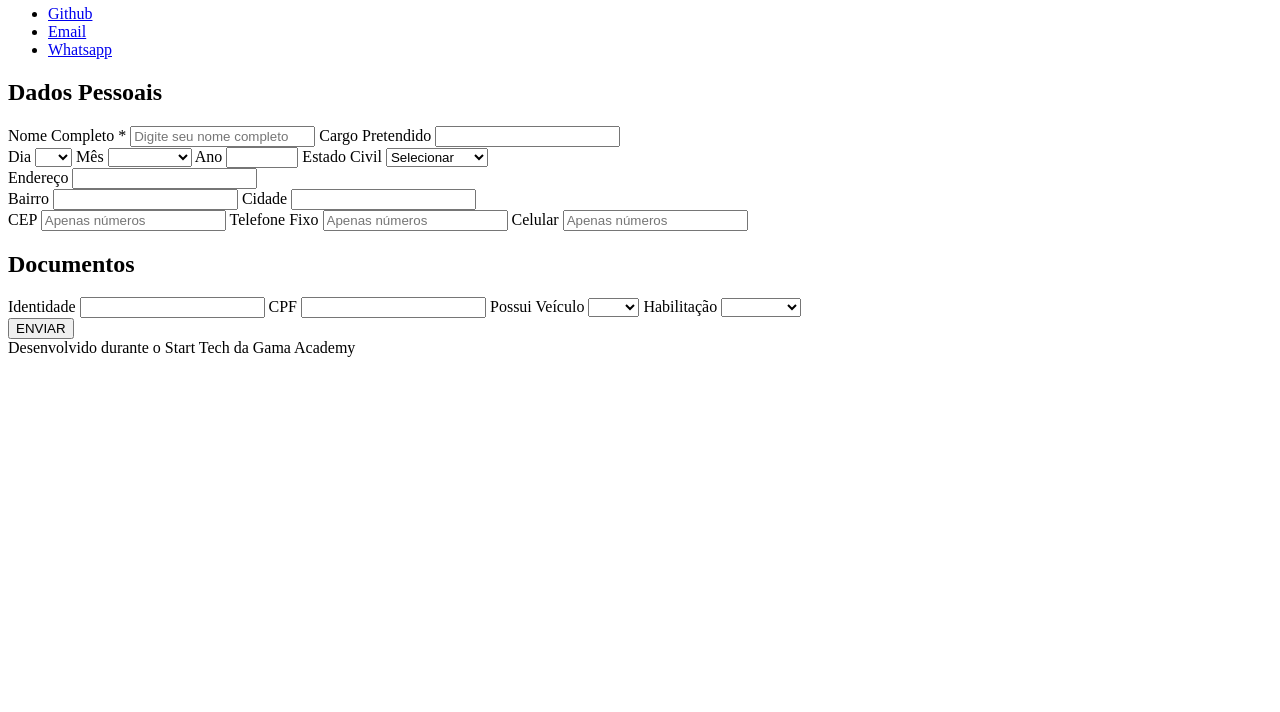
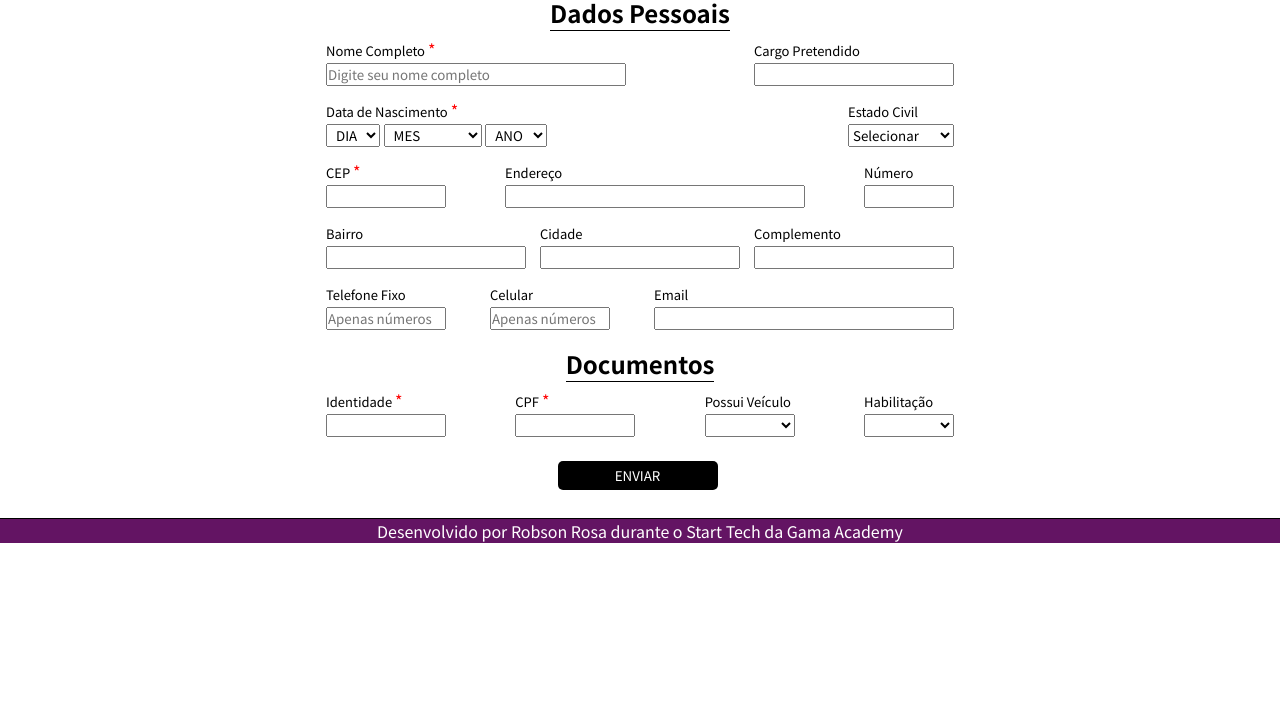
Before and after one commit to eurobsonrosa/formulario-jobsnet, a plain HTML site: page index.html in a window 1280 px wide. Shown: the part 88-800 px from the top of the page. Drawn offline with Linux system fonts and the light colour scheme.

Commit message:
formulário estilizado

```diff
--- a/index.html
+++ b/index.html
@@ -1,6 +1,6 @@
 <!DOCTYPE html>
 <html lang="pt-br">
-<link rel="stylesheet" href="style.css">
+
 
 <head>
     <meta charset="UTF-8">
@@ -8,13 +8,19 @@
     <meta name="viewport" content="width=device-width, initial-scale=1.0">
     <title>Formulário JobsNET</title>
 
+    <link rel="stylesheet" href="style.css">
+
+    <link rel="preconnect" href="https://fonts.googleapis.com">
+    <link rel="preconnect" href="https://fonts.gstatic.com" crossorigin>
+    <link href="https://fonts.googleapis.com/css2?family=Noto+Sans+JP:wght@300;400;700;900&display=swap"
+        rel="stylesheet">
 </head>
 <header>
-    <div>
-        <img />
+    <div id="logo">
+        <img src="./Jobs-09.png" width="110" alt="Logo JobsNet">
     </div>
     <div>
-        <h2>Banco de Talentos JobsNET</h2>
+        <h1>Banco de Talentos JobsNET</h1>
     </div>
     <ul>
         <li>
@@ -31,21 +37,26 @@
 
 </header>
 
-<body>
+<form id="container">
 
-    <section id="container">
+    <h2 id="dadosPessoais">Dados Pessoais</h2>
+
+    <div class="bloco">
         <div>
-            <h2>Dados Pessoais</h2>
+            <label>Nome Completo </label><span class="preenchimentoObrigatorio">*</span><br>
+            <input type="text" id="nome" placeholder="Digite seu nome completo" />
         </div>
-        <label>Nome Completo *</label>
-        <input type="text" id="nome" placeholder="Digite seu nome completo" />
-        <label>Cargo Pretendido</label>
+        <div>
+            <label>Cargo Pretendido</label><br>
             <input id="cargo" type="text" />
-        <div>
+        </div>
+    </div>
+    <div class="bloco">
+        <div id="DataNascimento">
+            <label for="DataNascimento">Data de Nascimento </label><span class="preenchimentoObrigatorio">*</span><br>
 
-            <label for="dia">Dia</label>
             <select name="dia" id="dia">
-                <option value=" "> </option>
+                <option value="DIA">DIA</option>
                 <option value="">01</option>
                 <option value="">02</option>
                 <option value="">03</option>
@@ -79,9 +90,8 @@
                 <option value="">31</option>
             </select>
 
-            <label for="mes">Mês</label>
             <select name="mes" id="mes">
-                <option value=" "> </option>
+                <option value="MES">MES</option>
                 <option value="Janeiro">Janeiro</option>
                 <option value="Fevereiro">Fevereiro</option>
                 <option value="Março">Março</option>
@@ -96,10 +106,77 @@
                 <option value="Dezembro">Dezembro</option>
             </select>
 
-            <label for="ano">Ano</label>
-            <input id="ano" type="number" min="1910" max="2002">
+            <select name="ano" id="ano">
+                <option value="ANO">ANO</option>
+                <option value="1940">1940</option>
+                <option value="1941">1941</option>
+                <option value="1942">1942</option>
+                <option value="1943">1943</option>
+                <option value="1944">1944</option>
+                <option value="1945">1945</option>
+                <option value="1946">1946</option>
+                <option value="1947">1947</option>
+                <option value="1948">1948</option>
+                <option value="1949">1949</option>
+                <option value="1950">1950</option>
+                <option value="1951">1951</option>
+                <option value="1952">1952</option>
+                <option value="1953">1953</option>
+                <option value="1954">1954</option>
+                <option value="1955">1955</option>
+                <option value="1956">1956</option>
+                <option value="1957">1957</option>
+                <option value="1958">1958</option>
+                <option value="1959">1959</option>
+                <option value="1960">1960</option>
+                <option value="1961">1961</option>
+                <option value="1962">1962</option>
+                <option value="1963">1963</option>
+                <option value="1964">1964</option>
+                <option value="1965">1965</option>
+                <option value="1966">1966</option>
+                <option value="1967">1967</option>
+                <option value="1968">1968</option>
+                <option value="1969">1969</option>
+                <option value="1970">1970</option>
+                <option value="1971">1971</option>
+                <option value="1972">1972</option>
+                <option value="1973">1973</option>
+                <option value="1974">1974</option>
+                <option value="1975">1975</option>
+                <option value="1976">1976</option>
+                <option value="1977">1977</option>
+                <option value="1978">1978</option>
+                <option value="1979">1979</option>
+                <option value="1980">1980</option>
+                <option value="1981">1981</option>
+                <option value="1982">1982</option>
+                <option value="1983">1983</option>
+                <option value="1984">1984</option>
+                <option value="1985">1985</option>
+                <option value="1986">1986</option>
+                <option value="1987">1987</option>
+                <option value="1988">1988</option>
+                <option value="1989">1989</option>
+                <option value="1990">1990</option>
+                <option value="1991">1991</option>
+                <option value="1992">1992</option>
+                <option value="1993">1993</option>
+                <option value="1994">1994</option>
+                <option value="1995">1995</option>
+                <option value="1996">1996</option>
+                <option value="1997">1997</option>
+                <option value="1998">1998</option>
+                <option value="1999">1999</option>
+                <option value="2000">2000</option>
+                <option value="2001">2001</option>
+                <option value="2002">2002</option>
+                <option value="2003">2003</option>
 
-            <label for="estadoCivil">Estado Civil</label>
+            </select>
+        </div>
+        <div>
+            <label for="estadoCivil">Estado Civil</label><br>
             <select id="estadoCivil">
                 <option value="Selecionar">Selecionar</option>
                 <option value="Solteiro(a)">Solteiro(a)</option>
@@ -107,57 +184,88 @@
                 <option value="Divorciado(a)">Divorciado(a)</option>
                 <option value="Viúvo(a)">Viúvo(a)</option>
             </select>
+        </div>
+    </div>
 
+    <div class="bloco">
         <div>
+            <label>CEP </label><span class="preenchimentoObrigatorio">*</span><br>
+            <input id="cep" maxlength="8" type="number">
+        </div>
         <div>
-                    <label>Endereço</label>
+            <label>Endereço</label><br>
             <input type="text" id="endereco">
         </div>
         <div>
-                    <label>Bairro</label>
-                    <input type="text" id="bairro">
-                    <label>Cidade</label id="cidade">
+            <label for="numResidencia">Número</label><br>
+            <input type="text" id="numResidencia">
+        </div>
+    </div>
+
+    <div class="bloco">
+        <div>
+            <label>Bairro</label><br>
+            <input type="text" id="bairro"><br>
+        </div>
+        <div>
+            <label>Cidade</label id="cidade"><br>
             <input type="text">
         </div>
+        <div>
+            <label for="complemento">Complemento</label><br>
+            <input type="text" id="complemento">
+        </div>
+    </div>
+
+    <div class="bloco">
+        <div>
+            <label>Telefone Fixo</label><br>
+            <input placeholder="Apenas números" maxlength="10" id="telefone">
         </div>
         <div>
-                <label>CEP</label>
-                <input placeholder="Apenas números" type="number">
-                <label>Telefone Fixo</label>
-                <input placeholder="Apenas números" type="number" id="telefone">
-                <label>Celular</label>
-                <input placeholder="Apenas números" type="number" id="celular">
+            <label>Celular</label><br>
+            <input placeholder="Apenas números" maxlength="11" id="celular">
+        </div>
+        <div>
+            <label for="email">Email</label><br>
+            <input type="email" id="email">
         </div>
     </div>
+
+    <h2>Documentos</h2>
+    <div class="bloco">
         <div>
-            <h2>Documentos</h2>
+            <label>Identidade </label><span class="preenchimentoObrigatorio">*</span><br>
+            <input type="number" id="identidade">
+        </div>
         <div>
-                <label>Identidade</label>
-                <input type="number">
-
-                <label>CPF</label>
-                <input type="number" id="cpf">
-
-                <label for="possuiveiculo">Possui Veículo</label>
+            <label>CPF </label><span class="preenchimentoObrigatorio">*</span><br>
+            <input type="number" maxlength="11" id="cpf">
+        </div>
+        <div>
+            <label for="possuiveiculo">Possui Veículo</label><br>
             <select id="possuiveiculo">
                 <option value=" "> </option>
                 <option value="SIM">SIM</option>
                 <option value="NÃO">NÃO</option>
             </select>
-
-                <label for="categoriaHabilitacao">Habilitação</label>
+        </div>
+        <div>
+            <label for="categoriaHabilitacao">Habilitação</label><br>
             <select id="categoriasHabilitacao">
                 <option value=" "></option>
-                    <option value="Sem">Nenhuma</option>
+                <option value="Não">Não</option>
                 <option value="A">A</option>
                 <option value="B">B</option>
                 <option value="AB">AB</option>
             </select>
         </div>
     </div>
-        <div><button id="enviar" onclick="">ENVIAR</button></div>
-    </section>
-</body>
-<footer>Desenvolvido durante o Start Tech da Gama Academy</footer>
+    <div><button type="submit" id="enviar" onclick="">ENVIAR</button></div>
+</form>
 
+<footer>
+    <p>Desenvolvido por <a href="https://www.linkedin.com/in/robsonrosajr/" id="linkedin"> Robson Rosa </a> durante o
+        Start Tech da Gama Academy</p>
+</footer>
 </html>
--- a/style.css
+++ b/style.css
@@ -0,0 +1,144 @@
+* {
+    margin: 0;
+    padding: 0;
+    box-sizing: border-box;
+    color: #000;
+    font-family: 'Noto Sans JP', sans-serif;
+
+}
+
+form{
+    width: 100%;
+    display: flex;
+    align-items: center;
+    justify-content: center;
+
+}
+
+header {
+    display: flex;
+    justify-content: space-around;
+    padding: 10px;
+    align-items: center;
+    background: linear-gradient(90deg, rgb(240, 236, 236) 0%,#da852d 100% );
+    border-bottom:1px solid black;
+}
+
+header ul {
+    display: flex;
+}
+
+header ul li {
+    padding: 5px;
+}
+
+ul {
+    list-style: none;
+    font: size 35px;
+}
+
+a {
+    text-decoration: none;
+}
+
+header ul li a {
+    transition: 400ms;
+}
+
+header ul li a:hover {
+    color: #FFF;
+    text-decoration: underline;
+}
+
+h2 {
+    margin-top: 10px;
+    border-bottom: 1px solid;
+}
+
+div {
+    padding: 3px;
+}
+
+label {
+    font-size: 13px;
+}
+
+#container {
+    display: flex;
+    align-items: center;
+    flex-direction: column;
+}
+
+.bloco {
+width: 50%;
+display: flex;
+justify-content: space-between;
+}
+
+.preenchimentoObrigatorio{
+    color: red;
+}
+
+#DataNascimento select{
+    padding: 0px 5px;
+}
+#cep, #telefone, #celular{
+    width: 120px;
+}
+
+#nome, #endereco, #email {
+width: 300px;
+}
+
+#categoriasHabilitacao, #possuiveiculo, #numResidencia {
+    width: 90px;
+}
+
+#identidade, #cpf {
+    width: 120px;
+}
+
+#container button {
+    width: 10rem;
+    padding: 5px;
+    margin-top: 10px;
+    background: linear-gradient(to right, #631463 50%, black 50%);
+    background-size: 200% 100%;
+    background-position: right bottom;
+    color:#FFF;
+    border: none;
+    cursor: pointer;
+    transition: all 300ms ease-out;
+    border-radius: 5px 5px 5px 5px;
+    margin-left: -5px;
+    margin-top: 15px;
+}
+
+#container button:hover{
+    background-position: left bottom;
+}
+
+footer{
+
+    border-top: 1px solid;
+    margin-top: 25px;
+    display: flex;
+    justify-content: center;
+    text-align: center;
+    align-items: center;
+    background-color: #631463;
+}
+
+footer p {
+    color: #FFF;
+}
+
+footer p a {
+    transition: 400ms;
+    color: #FFF;
+}
+
+footer p a:hover{
+    color:#da852d;
+    text-decoration: underline;
+}
```
Lines whose indentation alone changed are shown as unchanged.
